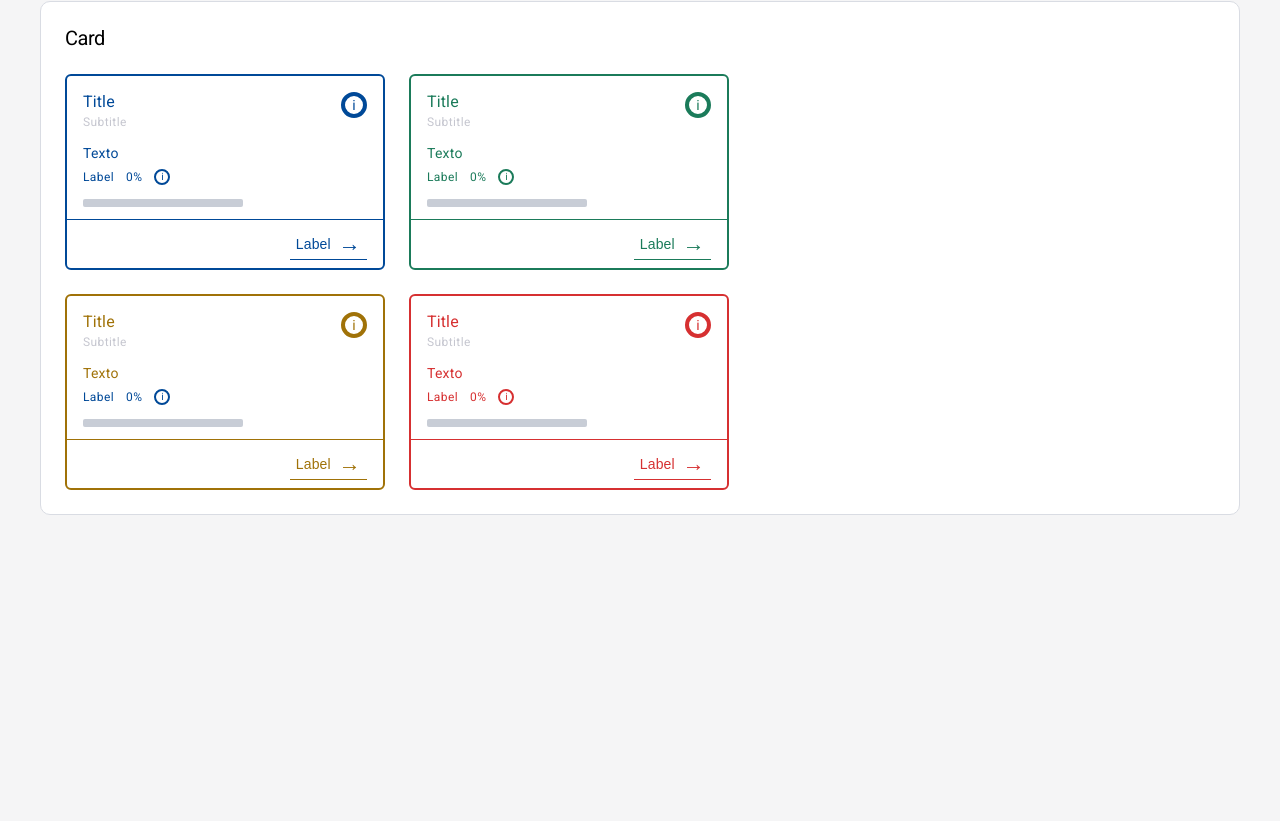
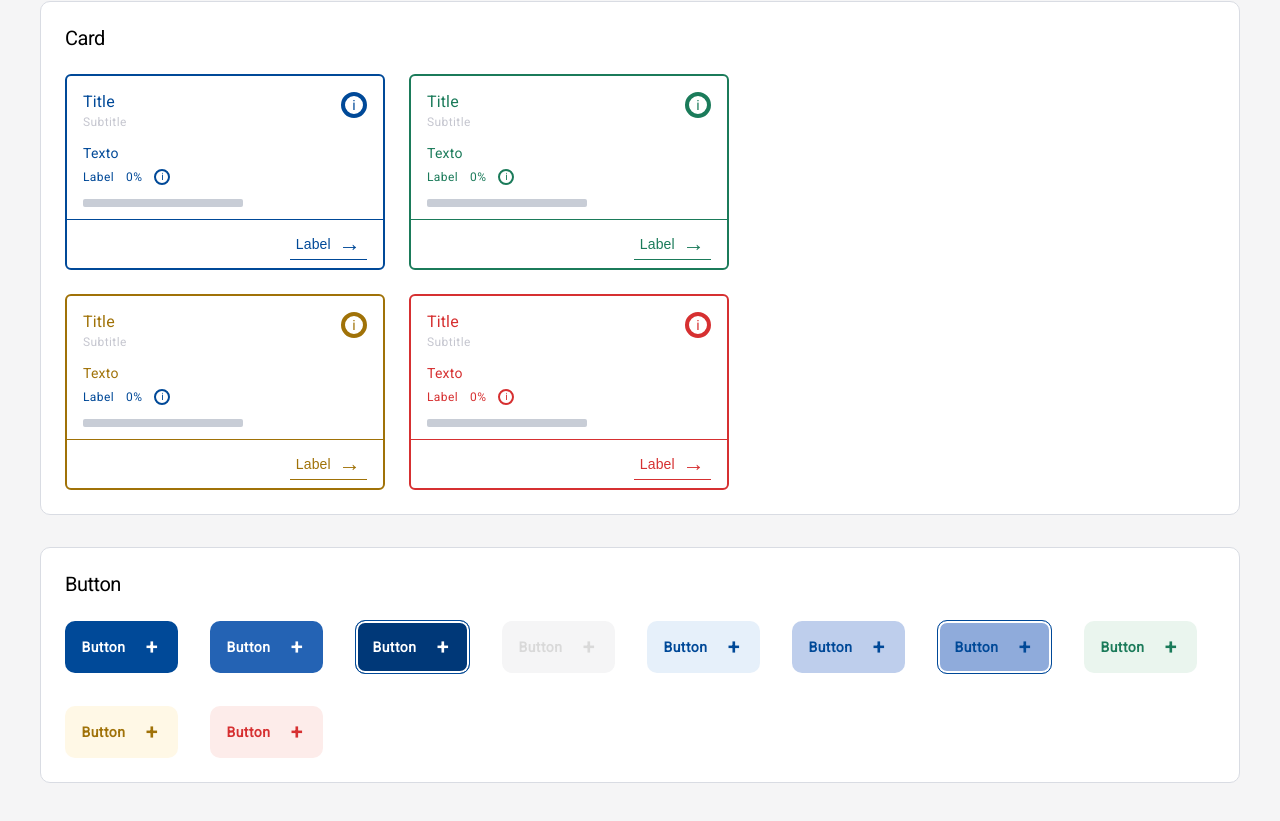
Before and after one commit to JoseGonzalez0428/Act_4_2_GonzalezFlores_JoseCarlos_PonsTorres_CinthyaLizeth, an Angular app: page / in a window 1280 px wide. Shown: the part 1225-2046 px from the top of the page. Before the commit the page ends 1780 px from the top, so only its background shows below. Built offline with nearby package versions, Linux system fonts and the light colour scheme.

Commit message:
Se agregó button

```diff
--- /dev/null
+++ b/src/app/Components/button/button.css
@@ -0,0 +1,167 @@
+.btn {
+  display: inline-flex;
+  align-items: center;
+  justify-content: center;
+  gap: 16px;
+  min-width: 113px;
+  height: 52px;
+  border-radius: var(--radius-medium);
+  padding: var(--spacing-sm) var(--spacing-md);
+  border: none;
+  cursor: pointer;
+  font-family: var(--font-main);
+  font-size: var(--font-size-button);
+  font-weight: 900;
+  letter-spacing: var(--letter-spacing-body-1);
+  line-height: 100%;
+  text-align: center;
+  transition: background-color 300ms ease-out, box-shadow 300ms ease-out;
+}
+
+.btn-icon {
+  display: inline-flex;
+  align-items: center;
+  justify-content: center;
+  width: 20px;
+  height: 20px;
+  font-size: 20px;
+  line-height: 1;
+}
+
+/* PRIMARY */
+.btn.primary {
+  background-color: var(--action-primary);
+  color: var(--surface-primary);
+}
+
+.btn.primary:hover {
+  background-color: var(--action-primary-hover);
+}
+
+.btn.primary-active {
+  background-color: var(--action-primary-active);
+  color: var(--surface-primary);
+  border: 1px solid var(--action-primary);
+  box-shadow: 0px 0px 0px 2px #ffffff inset;
+  min-width: 115px;
+  height: 54px;
+}
+
+/* DISABLED */
+.btn.disabled,
+.btn:disabled {
+  background-color: var(--state-disabled);
+  color: var(--surface-primary);
+  cursor: not-allowed;
+  opacity: 1;
+}
+
+/* DISABLED */
+.btn.disabled,
+.btn:disabled {
+  background-color: var(--surface-neutral);
+  color: #D9D9D9;
+  cursor: not-allowed;
+}
+
+/* SECUNDARIO - Default */
+.btn.secondary {
+  background-color: var(--status-info-bg);
+  color: var(--action-primary);
+}
+
+.btn.secondary:hover {
+  background-color: var(--action-secondary-hover);
+}
+
+.btn.secondary:active {
+  background-color: #8FABDB;
+  border: 1px solid var(--action-primary);
+  box-shadow: 0px 0px 0px 2px #ffffff inset;
+  min-width: 115px;
+  height: 54px;
+}
+
+/* SUCCESS */
+.btn.success {
+  background-color: var(--status-success-bg);
+  color: var(--status-success-text);
+}
+
+.btn.success:hover {
+  background-color: #d4edda; /* no tiene hover definido en el sistema */
+}
+
+.btn.success:active {
+  background-color: var(--status-success-bg);
+  box-shadow: 0px 0px 0px 2px #ffffff inset;
+  min-width: 115px;
+  height: 54px;
+}
+
+/* WARNING */
+.btn.warning {
+  background-color: var(--status-warning-bg);
+  color: var(--status-warning-text);
+}
+
+.btn.warning:hover {
+  background-color: #fdefc3; /* no tiene hover definido en el sistema */
+}
+
+.btn.warning:active {
+  background-color: var(--status-warning-bg);
+  box-shadow: 0px 0px 0px 2px #ffffff inset;
+  min-width: 115px;
+  height: 54px;
+}
+
+/* ERROR */
+.btn.error {
+  background-color: var(--status-error-bg);
+  color: var(--status-error-text);
+}
+
+.btn.error:hover {
+  background-color: #fad4d4; /* no tiene hover definido en el sistema */
+}
+
+.btn.error:active {
+  background-color: var(--status-error-bg);
+  box-shadow: 0px 0px 0px 2px #ffffff inset;
+  min-width: 115px;
+  height: 54px;
+}
+
+
+/*PARA EL PREVIEW*/
+/* PRIMARY HOVER estático */
+.btn.primary-hover {
+  background-color: var(--action-primary-hover);
+  color: var(--surface-primary);
+}
+
+/* PRIMARY ACTIVE estático */
+.btn.primary-active {
+  background-color: var(--action-primary-active);
+  color: var(--surface-primary);
+  box-shadow: 0px 0px 0px 2px #ffffff inset;
+  min-width: 115px;
+  height: 54px;
+}
+
+/* SECONDARY HOVER estático */
+.btn.secondary-hover {
+  background-color: var(--action-secondary-hover);
+  color: var(--action-primary);
+}
+
+/* SECONDARY ACTIVE estático */
+.btn.secondary-active {
+  background-color: #8FABDB;
+  color: var(--action-primary);
+  border: 1px solid var(--action-primary);
+  box-shadow: 0px 0px 0px 2px #ffffff inset;
+  min-width: 115px;
+  height: 54px;
+}
--- /dev/null
+++ b/src/app/Components/button/button.html
@@ -0,0 +1,8 @@
+<button
+  class="btn"
+  [class]="'btn ' + variant"
+  [disabled]="variant === 'disabled'"
+  (click)="onClick()">
+  {{ label }}
+  <span class="btn-icon" *ngIf="showIcon">+</span>
+</button>
--- /dev/null
+++ b/src/app/Components/button/button.ts
@@ -0,0 +1,21 @@
+import { Component, Input, Output, EventEmitter } from '@angular/core';
+import { CommonModule } from '@angular/common';
+
+@Component({
+  selector: 'app-button',
+  imports: [CommonModule],
+  templateUrl: './button.html',
+  styleUrl: './button.css'
+})
+export class ButtonComponent {
+  @Input() label: string = 'Button';
+  @Input() variant: 'primary' | 'primary-hover' | 'primary-active' | 'secondary' | 'secondary-hover' | 'secondary-active' | 'disabled' | 'success' | 'warning' | 'error' = 'primary';
+  @Input() showIcon: boolean = true;
+  @Output() clicked = new EventEmitter<void>();
+
+  onClick() {
+    if (this.variant !== 'disabled') {
+      this.clicked.emit();
+    }
+  }
+}
--- a/src/app/app.html
+++ b/src/app/app.html
@@ -122,6 +122,22 @@
       ></app-ui-card>
     </div>
   </section>
+  <section class="preview-section">
+    <h2 class="preview-subtitle">Button</h2>
+    <div class="preview-row">
+      <app-button label="Button" variant="primary"></app-button>
+      <app-button label="Button" variant="primary-hover"></app-button>
+      <app-button label="Button" variant="primary-active"></app-button>
+      <app-button label="Button" variant="disabled"></app-button>
+      <app-button label="Button" variant="secondary"></app-button>
+      <app-button label="Button" variant="secondary-hover"></app-button>
+      <app-button label="Button" variant="secondary-active"></app-button>
+      <app-button label="Button" variant="success"></app-button>
+      <app-button label="Button" variant="warning"></app-button>
+      <app-button label="Button" variant="error"></app-button>
+    </div>
+  </section>
+
 </main>
 
 <router-outlet />
--- a/src/app/app.ts
+++ b/src/app/app.ts
@@ -5,10 +5,11 @@ import { ProgressBar } from './Components/progress-bar/progress-bar';
 import { Badge } from './Components/badge/badge';
 import { SearchBoxComponent } from './Components/search-box/search-box';
 import { Card } from './Components/card/card';
+import { ButtonComponent } from './Components/button/button';
 
 @Component({
   selector: 'app-root',
-  imports: [RouterOutlet, Label, ProgressBar,Badge, SearchBoxComponent, Card],
+  imports: [RouterOutlet, Label, ProgressBar,Badge, SearchBoxComponent, Card, ButtonComponent],
   templateUrl: './app.html',
   styleUrl: './app.css'
 })
```
Also changed, not shown: 1 other file (tests, documents, lock files or other folders). Lines whose indentation alone changed are shown as unchanged.
